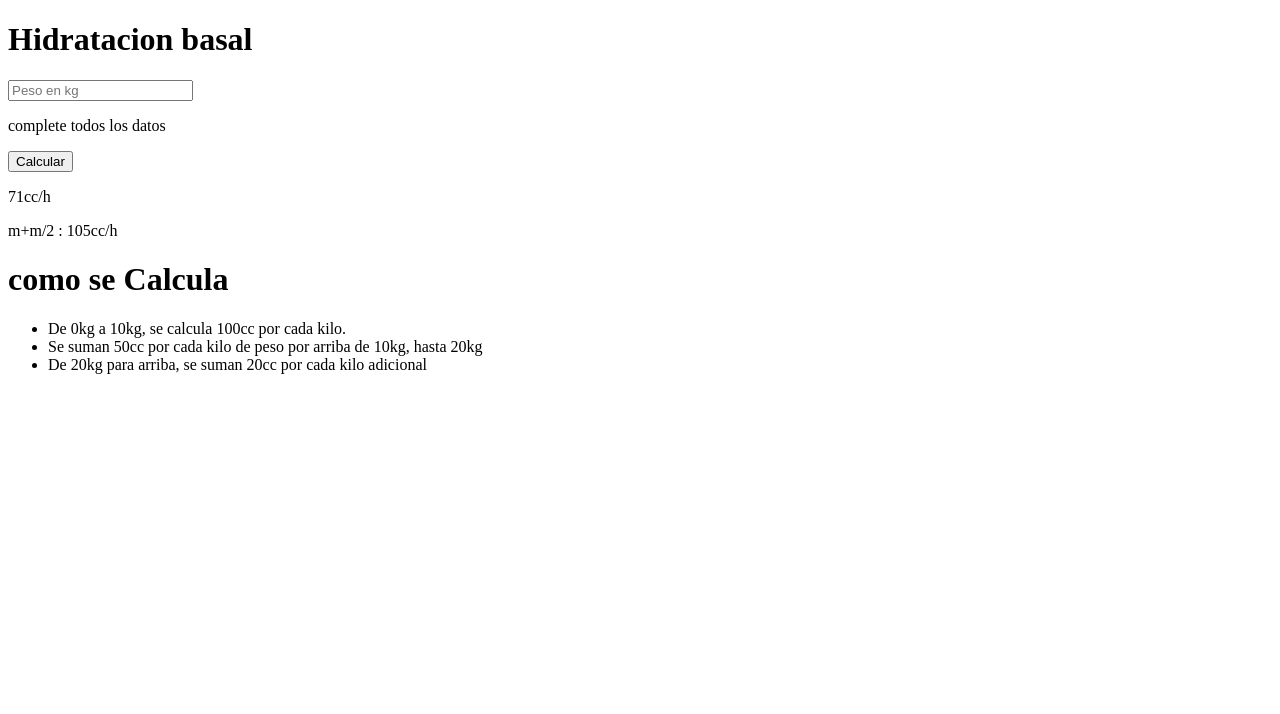
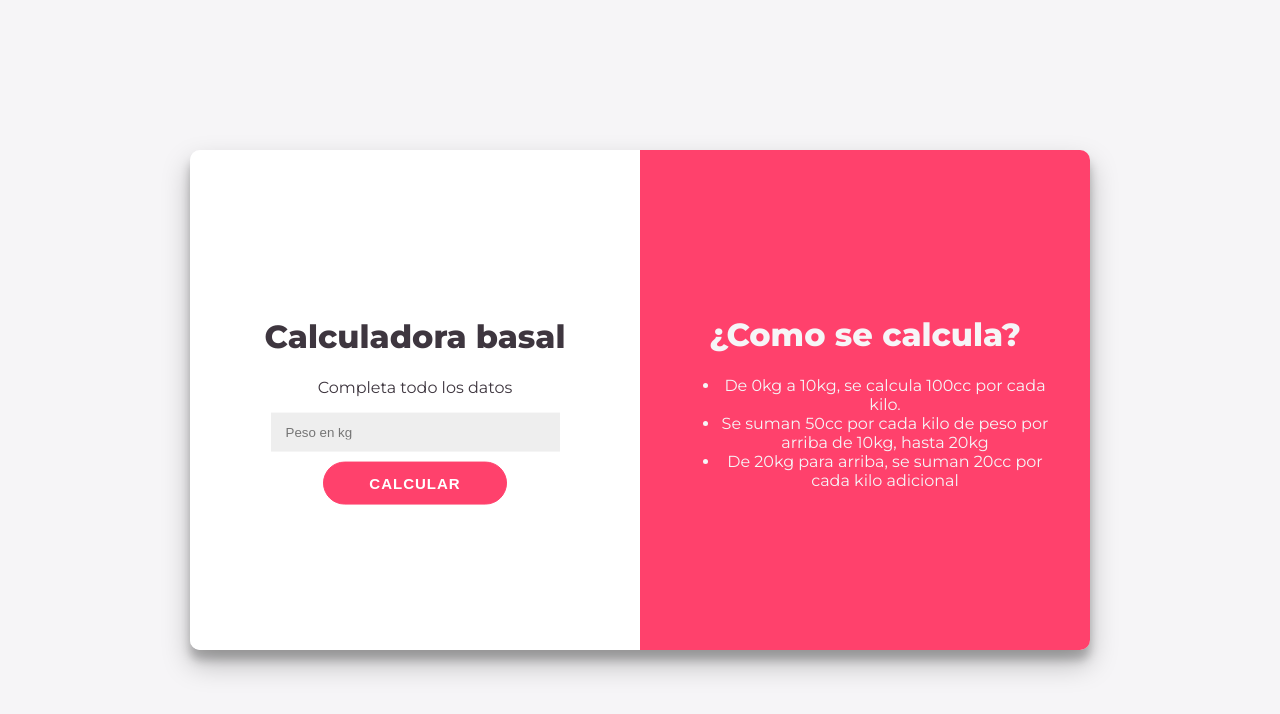
Before and after one commit to YoniEspinola/CalcudoraHtml, a plain HTML site: page index.html in a window 1280 px wide. Drawn offline with Linux system fonts and the light colour scheme.

Commit message:
se agregaron estilos

```diff
--- a/index.html
+++ b/index.html
@@ -2,25 +2,30 @@
 <html>
     <head>
             <title> Calculadora de Hidratacion</title>
+            <link rel="stylesheet" href="style.css">
     </head>
     <body>
-    <div>
-        <div>
-            <h1> Hidratacion basal</h1>
+    <div id="contenedor">
+        <div id="calculadora">
+            <div class="contenido">
+            <h1> Calculadora basal</h1>
+            <p class="item"> Completa todo los datos</p>
             <input type="number"  placeholder="Peso en kg"/>
-            <p> complete todos los datos</p>
-            <button>Calcular</button>
-            <p>71cc/h</p>
-            <p>m+m/2 : 105cc/h</p>
-
+            <p class="item" id="error">Debe completar todos los datos</p>
+            <button class="item" id="calcular">Calcular</button>
+            <p class="item resultado" id="flu">71cc/h</p>
+            <p class="item resultado" id="man">m+m/2 : 105cc/h</p>
+        </div>
     </div>
-    <div>
-            <h1>como se Calcula</h1>
+    <div id="detalle">
+        <div class="contenido">
+            <h1>¿Como se calcula?</h1>
             <ul>
                 <li>De 0kg a 10kg, se calcula 100cc por cada kilo.</li>
                 <li>Se suman 50cc por cada kilo de peso por arriba de 10kg, hasta 20kg</li>
                 <li>De 20kg para arriba, se suman 20cc por cada kilo adicional</li>
             </ul>
+        </div>
             </div>
         </div>
     </body>
--- /dev/null
+++ b/style.css
@@ -0,0 +1,82 @@
+
+@import url('https://fonts.googleapis.com/css?family=Montserrat:400,800');
+body{
+    background: #f6f5f7;
+    font-family: 'Montserrat', sans-serif;
+    color: #3E363F;
+}
+#contenedor{
+    width: 900px;
+    height: 500px;
+    text-align: center;
+    /* Estas 3 lineas se encargan de centrar el div vertical y horizontalmente */
+    position: absolute;
+    inset: 0;
+    margin: auto;
+    border-radius: 10px;
+    overflow: hidden;
+    box-shadow: 0 14px 28px rgba(0,0,0,0.25),
+      0 10px 10px rgba(0,0,0,0.22);
+  }
+
+  #calculadora{
+    background: white;
+    /* Con estas 3 lineas vamos a hacer que los divs queden lado a lado */
+    width: 50%;
+    height: 100%;
+    float: left;
+}
+
+#detalle{
+    background: #FF416C;
+    /* Con estas 3 lineas vamos a hacer que los divs queden lado a lado */
+    width: 50%;
+    height: 100%;
+    float: left;
+    color: #f6f5f7;
+}
+.contenido{
+    /* Estas tres lineas van a centrar el contenido verticalmente dentro de cada div */
+    position: relative;
+    top: 50%;
+    transform: translateY(-50%);
+    overflow: hidden;
+    padding: 40px;
+}
+input {
+	width: 70%;
+    padding: 12px 15px;
+    border: none;
+    background-color: #eee;
+}
+
+button {
+  font-size: 15px;
+	font-weight: bold;
+	padding: 12px 45px;
+	border-radius: 30px;
+	background-color: #FF416C;
+	border: 1px solid #FF416C;
+	color: #FFFFFF;
+	text-transform: uppercase;
+	letter-spacing: 1px;
+	transition: transform 20ms ease-in;
+    margin-top: 10px;
+}
+
+button:active {
+	transform: scale(0.95);
+}
+#error{
+    color: red;
+    font-weight: bold;
+    display: none;
+}
+
+.resultado{
+    color: #0A81D1;
+    font-weight: bold;
+    font-size: 25px;
+    margin-bottom: 5px;
+    display: none;
+}
```
